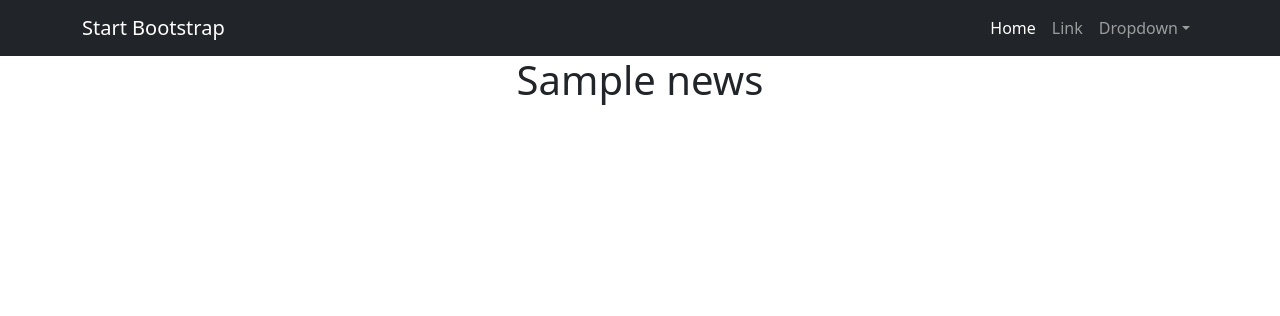
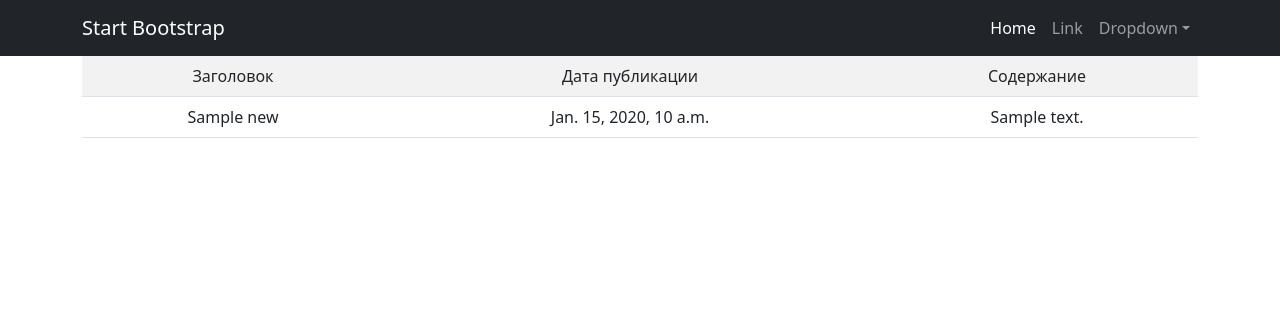
Before and after one commit to Maksim-Kostenko/NewsPaper, a Django app: template templates/news_list.html in a window 1280 px wide. Shown: the top 316 px of the page. Run offline with Django 5.2, Linux system fonts and the light colour scheme; the template is opened without the code that fills it: most values are stand-ins (such as "Sample title", 1, 10 or a date in 2020); some libraries are stand-ins or nearby versions.

```diff
--- a/news/views.py
+++ b/news/views.py
@@ -14,7 +14,7 @@ from news.models import Post
 class NewsList(ListView):
     model = Post
     template_name = 'news_list.html'
-    ordering = 'title'
+    ordering = 'date_created'
     context_object_name = 'news'
 
 class NewsDetail(DetailView):
--- a/templates/news_list.html
+++ b/templates/news_list.html
@@ -2,8 +2,26 @@
 
 {% block title %}
 	Список новостей
+    <hr>
 {% endblock title %}
 
 {% block content %}
-	<h1>{{ news }}</h1>
+    {% if news %}
+	    <table class="table table-striped">
+        <tr>
+            <td>Заголовок</td>
+            <td>Дата публикации</td>
+            <td>Содержание</td>
+        </tr>
+            {% for new in news %}
+        <tr>
+            <td>{{ new.title }}</td>
+            <td>{{ new.date_created }}</td>
+            <td>{{ new.content }}</td>
+        </tr>
+        {% endfor %}
+        </table>
+    {% else %}
+        <h2>Новостей нет</h2>
+    {% endif %}
 {% endblock content %}
```
